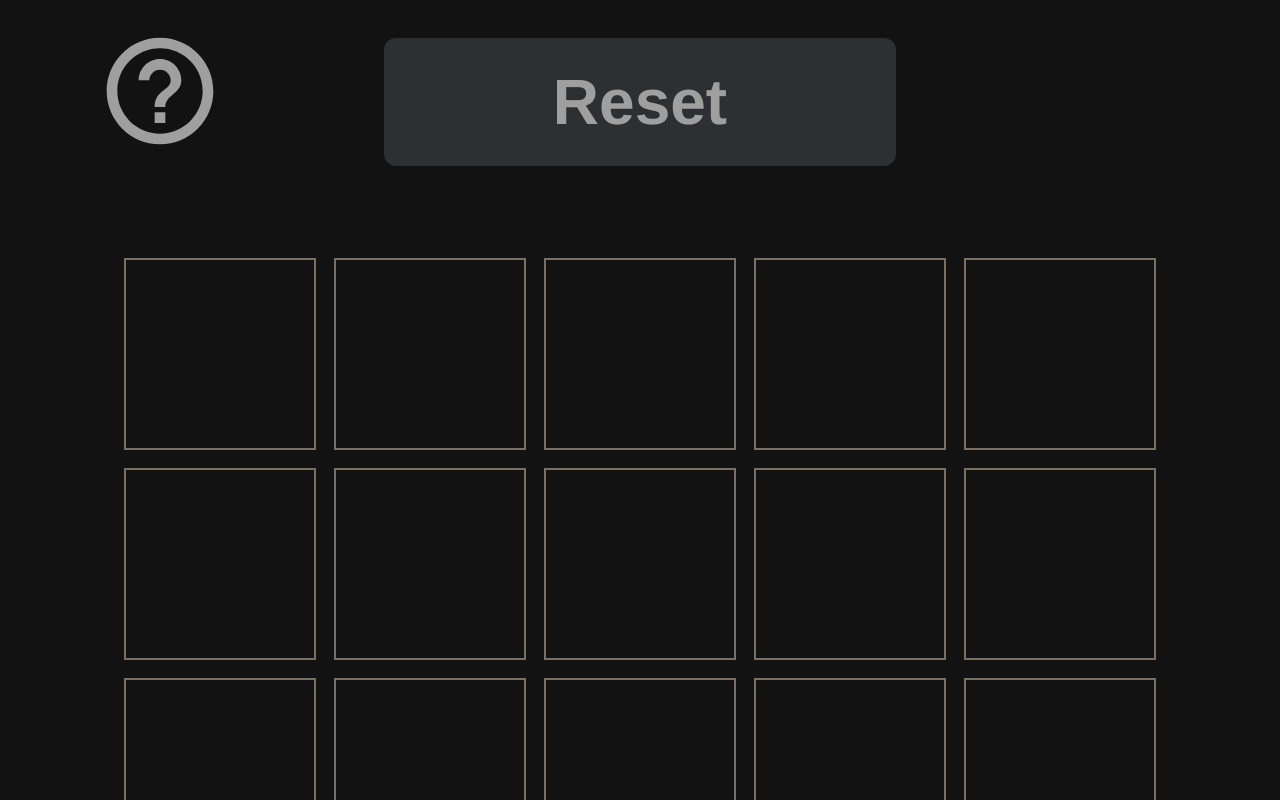
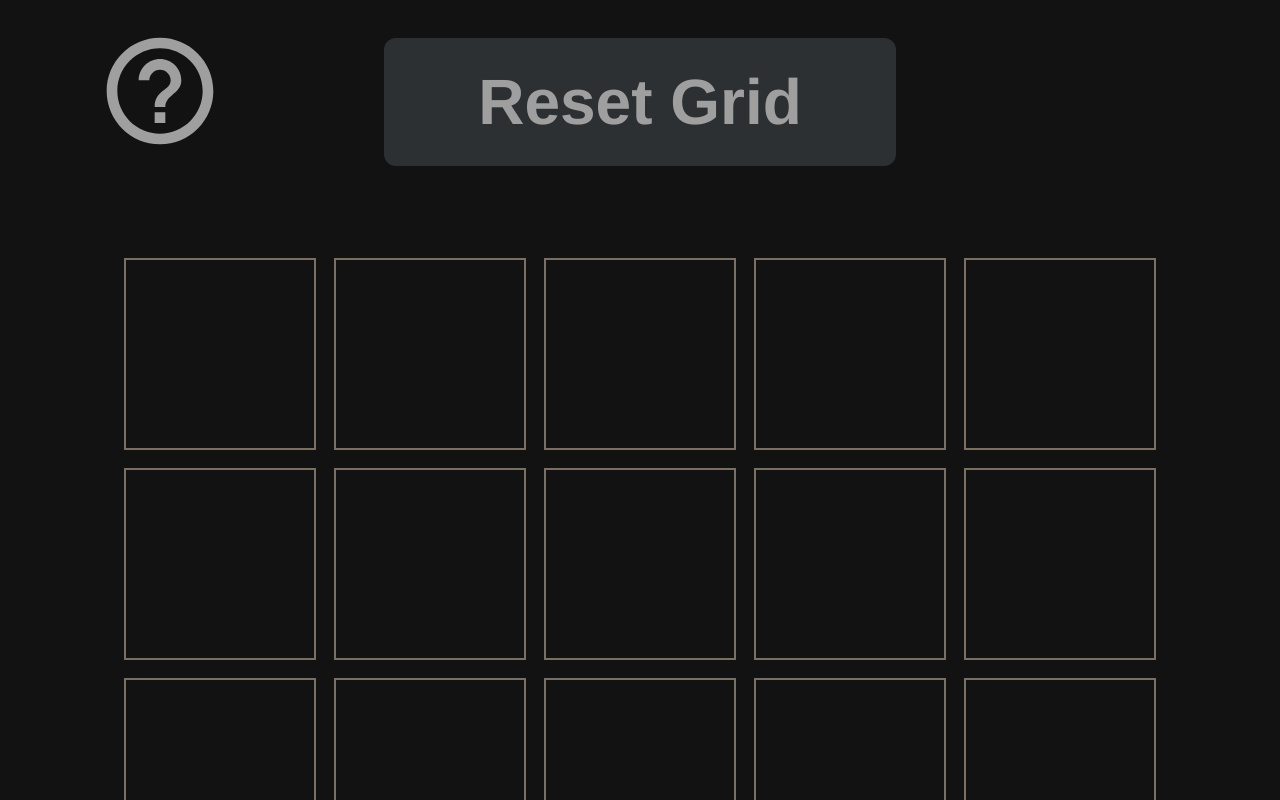
Before and after one commit to margiawanfitriani/ketriskrafts, a React (Create React App) app: page / in a window 1280 px wide. Shown: the top 800 px of the page. Built offline with nearby package versions, Linux system fonts and the light colour scheme.

Commit message:
auto-input: testing a change

```diff
--- a/src/Kurdle/Kurdle.tsx
+++ b/src/Kurdle/Kurdle.tsx
@@ -179,7 +179,7 @@ class Kurdle extends React.Component<any, MyState> {
             <HelpOutlineIcon sx={{ fontSize: "10vw" }} />
           </button>
           <button className="reset-btn" onClick={() => this.setState({ ...initialState })}>
-            Reset
+            Reset Grid
           </button>
           <div>{this.state.buttonPressed}</div>
         </div>
```
